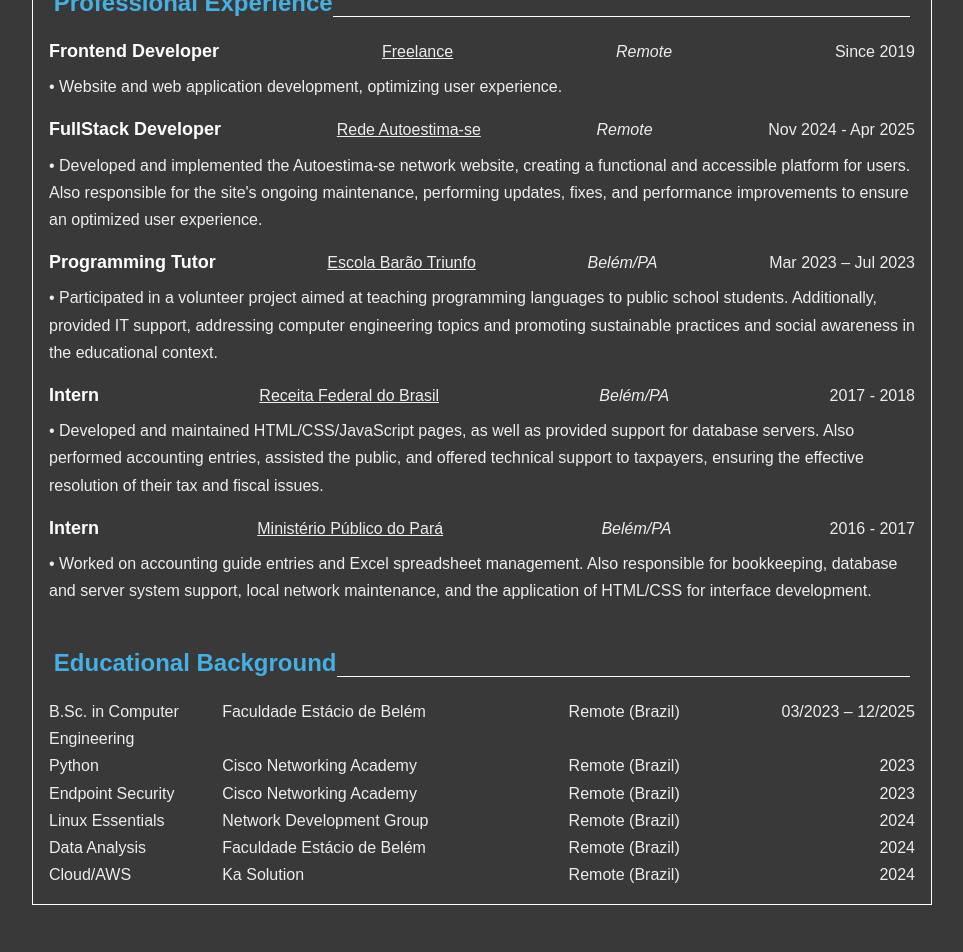
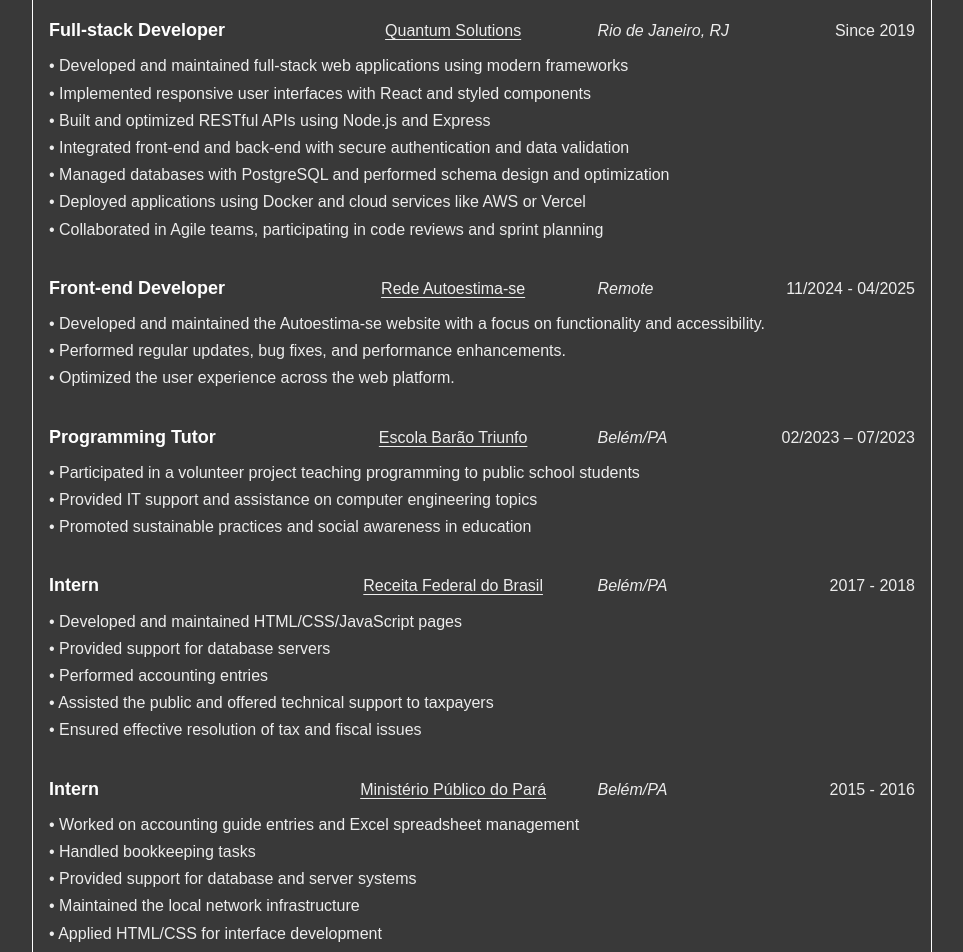
Before and after one commit to quantumcassiopeia/pirateKing-nextjs-resume, a Next.js app: page /en in a window 1280 px wide. Shown: the part 440-1392 px from the top of the page, without its empty margins (158-1121 px from the left). Before the commit the page ends 1345 px from the top, so only its background shows below. Built offline with nearby package versions, Linux system fonts and the light colour scheme; a web font is replaced by a local one.

Commit message:
fix: small bugs

```diff
--- a/messages/en.json
+++ b/messages/en.json
@@ -1,8 +1,7 @@
 {
   "header": {
     "name": "Robert Souza",
-    "job": "Full-stack Developer",
-    "city": "Rio de Janeiro, Brazil",
+    "job": " Senior Full-stack Developer",
     "portfolioTitle": "Portfolio",
     "portfolioLink": "qcsolutions.tech/"
   },
@@ -14,26 +13,24 @@
         "React",
         "Next.js",
         "Node.js",
+        "Nest.js",
         "Django",
+        "PostgreSQL",
         "Graph API",
+        "REST API",
         "Redux",
         "TypeScript",
         "JavaScript",
-        "Git",
-        "Tailwind",
-        "Sass",
-        "CSS",
-        "HTML",
-        "Database",
-        "SQL",
         "Java",
+        "C",
         "C#",
         "C++",
-        "C",
         "Python",
         "Kotlin",
         "Android Jetpack Compose",
-        "LAN"
+        "Git",
+        "Tailwind",
+        "Sass"
       ]
     },
     "softSkills": {
@@ -59,39 +56,67 @@
     "title": "Professional Experience",
     "jobs": [
       {
-        "job": "Frontend Developer",
-        "company": "Freelance",
-        "location": "Remote",
+        "job": "Full-stack Developer",
+        "company": "Quantum Solutions",
+        "location": "Rio de Janeiro, RJ",
         "date": "Since 2019",
-        "description": "Website and web application development, optimizing user experience."
+        "description": [
+          "Developed and maintained full-stack web applications using modern frameworks",
+          "Implemented responsive user interfaces with React and styled components",
+          "Built and optimized RESTful APIs using Node.js and Express",
+          "Integrated front-end and back-end with secure authentication and data validation",
+          "Managed databases with PostgreSQL and performed schema design and optimization",
+          "Deployed applications using Docker and cloud services like AWS or Vercel",
+          "Collaborated in Agile teams, participating in code reviews and sprint planning"
+        ]
       },
       {
-        "job": "FullStack Developer",
+        "job": "Front-end Developer",
         "company": "Rede Autoestima-se",
         "location": "Remote",
-        "date": "Nov 2024 - Apr 2025",
-        "description": "Developed and implemented the Autoestima-se network website, creating a functional and accessible platform for users. Also responsible for the site's ongoing maintenance, performing updates, fixes, and performance improvements to ensure an optimized user experience."
+        "date": "11/2024 - 04/2025",
+        "description": [
+          "Developed and maintained the Autoestima-se website with a focus on functionality and accessibility.",
+          "Performed regular updates, bug fixes, and performance enhancements.",
+          "Optimized the user experience across the web platform."
+        ]
       },
       {
         "job": "Programming Tutor",
         "company": "Escola Barão Triunfo",
         "location": "Belém/PA",
-        "date": "Mar 2023 – Jul 2023",
-        "description": "Participated in a volunteer project aimed at teaching programming languages to public school students. Additionally, provided IT support, addressing computer engineering topics and promoting sustainable practices and social awareness in the educational context."
+        "date": "02/2023 – 07/2023",
+        "description": [
+          "Participated in a volunteer project teaching programming to public school students",
+          "Provided IT support and assistance on computer engineering topics",
+          "Promoted sustainable practices and social awareness in education"
+        ]
       },
       {
         "job": "Intern",
         "company": "Receita Federal do Brasil",
         "location": "Belém/PA",
         "date": "2017 - 2018",
-        "description": "Developed and maintained HTML/CSS/JavaScript pages, as well as provided support for database servers. Also performed accounting entries, assisted the public, and offered technical support to taxpayers, ensuring the effective resolution of their tax and fiscal issues."
+        "description": [
+          "Developed and maintained HTML/CSS/JavaScript pages",
+          "Provided support for database servers",
+          "Performed accounting entries",
+          "Assisted the public and offered technical support to taxpayers",
+          "Ensured effective resolution of tax and fiscal issues"
+        ]
       },
       {
         "job": "Intern",
         "company": "Ministério Público do Pará",
         "location": "Belém/PA",
-        "date": "2016 - 2017",
-        "description": "Worked on accounting guide entries and Excel spreadsheet management. Also responsible for bookkeeping, database and server system support, local network maintenance, and the application of HTML/CSS for interface development."
+        "date": "2015 - 2016",
+        "description": [
+          "Worked on accounting guide entries and Excel spreadsheet management",
+          "Handled bookkeeping tasks",
+          "Provided support for database and server systems",
+          "Maintained the local network infrastructure",
+          "Applied HTML/CSS for interface development"
+        ]
       }
     ]
   },
@@ -102,7 +127,7 @@
         "course": "B.Sc. in Computer Engineering",
         "institution": "Faculdade Estácio de Belém",
         "location": "Remote (Brazil)",
-        "date": "03/2023 – 12/2025"
+        "date": "06/2026"
       },
       {
         "course": "Python",
@@ -117,20 +142,8 @@
         "date": "2023"
       },
       {
-        "course": "Linux Essentials",
-        "institution": "Network Development Group",
-        "location": "Remote (Brazil)",
-        "date": "2024"
-      },
-      {
         "course": "Data Analysis",
         "institution": "Faculdade Estácio de Belém",
-        "location": "Remote (Brazil)",
-        "date": "2024"
-      },
-      {
-        "course": "Cloud/AWS",
-        "institution": "Ka Solution",
         "location": "Remote (Brazil)",
         "date": "2024"
       }
--- a/messages/pt-BR.json
+++ b/messages/pt-BR.json
@@ -1,8 +1,7 @@
 {
   "header": {
     "name": "Robert Souza",
-    "job": "Desenvolvedor Full-stack",
-    "city": "Rio de Janeiro, Brasil",
+    "job": "Desenvolvedor Full-stack Sênior",
     "portfolioTitle": "Portfólio",
     "portfolioLink": "qcsolutions.tech/"
   },
@@ -14,26 +13,24 @@
         "React",
         "Next.js",
         "Node.js",
+        "Nest.js",
         "Django",
+        "PostgreSQL",
         "Graph API",
+        "REST API",
         "Redux",
         "TypeScript",
         "JavaScript",
-        "Git",
-        "Tailwind",
-        "Sass",
-        "CSS",
-        "HTML",
-        "Banco de Dados",
-        "SQL",
         "Java",
+        "C",
         "C#",
         "C++",
-        "C",
         "Python",
         "Kotlin",
         "Android Jetpack Compose",
-        "Redes Locais (LAN)"
+        "Git",
+        "Tailwind",
+        "Sass"
       ]
     },
     "softSkills": {
@@ -41,7 +38,7 @@
       "items": [
         "Trabalho em equipe",
         "Comunicação",
-        "Solução de problemas",
+        "Resolução de problemas",
         "Proatividade",
         "Pensamento crítico",
         "Adaptabilidade",
@@ -51,7 +48,7 @@
         "Responsabilidade",
         "Empatia",
         "Criatividade",
-        "Gestão de tempo"
+        "Gestão do tempo"
       ]
     }
   },
@@ -59,39 +56,66 @@
     "title": "Experiência Profissional",
     "jobs": [
       {
-        "job": "Desenvolvedor Frontend",
-        "company": "Freelance",
-        "location": "Remoto",
+        "job": "Desenvolvedor Full-stack",
+        "company": "Quantum Solutions",
+        "location": "Rio de Janeiro, RJ",
         "date": "Desde 2019",
-        "description": "Desenvolvimento de sites e aplicativos web, otimizando a experiência do usuário."
+        "description": [
+          "Desenvolvimento e manutenção de aplicações web full-stack com frameworks modernos",
+          "Implementação de interfaces responsivas com React e styled-components",
+          "Criação e otimização de APIs RESTful com Node.js e Express",
+          "Integração do front-end e back-end com autenticação segura e validação de dados",
+          "Gerenciamento de bancos de dados PostgreSQL com modelagem e otimização de esquemas",
+          "Deploy de aplicações com Docker e serviços em nuvem como AWS ou Vercel"
+        ]
       },
       {
-        "job": "Desenvolvedor FullStack",
+        "job": "Desenvolvedor Front-end",
         "company": "Rede Autoestima-se",
-        "location": "Remoto (Brasil)",
-        "date": "nov/2024 - abr/2025",
-        "description": "Desenvolvi e implementei o site da rede Autoestima-se, criando uma plataforma funcional e acessível para os usuários. Também fui responsável pela manutenção contínua do site, realizando atualizações, correções e melhorias para garantir uma experiência otimizada."
+        "location": "Remoto",
+        "date": "11/2024 - 04/2025",
+        "description": [
+          "Desenvolvimento e manutenção do site da Autoestima-se com foco em funcionalidade e acessibilidade",
+          "Realização de atualizações, correções de bugs e melhorias de desempenho",
+          "Otimização da experiência do usuário na plataforma web"
+        ]
       },
       {
-        "job": "Extensionista",
+        "job": "Tutor de Programação",
         "company": "Escola Barão Triunfo",
         "location": "Belém/PA",
-        "date": "mar/2023 – jul/2023",
-        "description": "Participei de um projeto voluntário com o objetivo de ensinar linguagens de programação a estudantes de escolas públicas. Além disso, prestei suporte em TI, abordando temas de engenharia da computação e promovendo práticas sustentáveis e de consciência social no contexto educacional."
+        "date": "02/2023 – 07/2023",
+        "description": [
+          "Participação em projeto voluntário ensinando programação para alunos de escolas públicas",
+          "Suporte técnico e orientação sobre tópicos de engenharia da computação",
+          "Promoção de práticas sustentáveis e conscientização social no contexto educacional"
+        ]
       },
       {
         "job": "Estagiário",
         "company": "Receita Federal do Brasil",
         "location": "Belém/PA",
         "date": "2017 - 2018",
-        "description": "Desenvolvi e mantive páginas em HTML/CSS/JavaScript, além de fornecer suporte a servidores de banco de dados. Também executei lançamentos contábeis, atendi ao público e ofereci suporte técnico a contribuintes, garantindo a resolução eficaz de suas questões fiscais e tributárias."
+        "description": [
+          "Desenvolvimento e manutenção de páginas HTML/CSS/JavaScript",
+          "Suporte a servidores de banco de dados",
+          "Lançamentos contábeis",
+          "Atendimento ao público e suporte técnico a contribuintes",
+          "Resolução eficaz de questões fiscais e tributárias"
+        ]
       },
       {
         "job": "Estagiário",
         "company": "Ministério Público do Pará",
         "location": "Belém/PA",
-        "date": "2016 - 2017",
-        "description": "Atuei no lançamento de guias contábeis e no gerenciamento de planilhas Excel. Também fui responsável pela escrituração de livros contábeis, suporte em sistemas de banco de dados e servidores, além de atuar na manutenção de redes locais e na aplicação de HTML/CSS para o desenvolvimento de interfaces."
+        "date": "2015 - 2016",
+        "description": [
+          "Lançamentos contábeis e gerenciamento de planilhas em Excel",
+          "Execução de tarefas de escrituração contábil",
+          "Suporte a banco de dados e sistemas de servidores",
+          "Manutenção da infraestrutura de rede local",
+          "Desenvolvimento de interfaces com HTML/CSS"
+        ]
       }
     ]
   },
@@ -99,10 +123,10 @@
     "title": "Formação Acadêmica",
     "degrees": [
       {
-        "course": "Graduando",
+        "course": "B.Eng. da Computação",
         "institution": "Faculdade Estácio de Belém",
         "location": "Remoto (Brasil)",
-        "date": "03/2023 – 12/2025"
+        "date": "06/2026"
       },
       {
         "course": "Python",
@@ -111,28 +135,16 @@
         "date": "2023"
       },
       {
-        "course": "Endpoint Security",
+        "course": "Segurança de Endpoint",
         "institution": "Cisco Networking Academy",
         "location": "Remoto (Brasil)",
         "date": "2023"
-      },
-      {
-        "course": "Linux Essentials",
-        "institution": "Network Development Group",
-        "location": "Remoto (Brasil)",
-        "date": "2024"
       },
       {
         "course": "Análise de Dados",
         "institution": "Faculdade Estácio de Belém",
         "location": "Remoto (Brasil)",
         "date": "2024"
-      },
-      {
-        "course": "Nuvem/AWS",
-        "institution": "Ka Solution",
-        "location": "Remoto (Brasil)",
-        "date": "2024"
       }
     ]
   }
--- a/src/app/[locale]/globals.scss
+++ b/src/app/[locale]/globals.scss
@@ -24,6 +24,8 @@
   background: #393939;
   -webkit-font-smoothing: antialiased;
   -moz-osx-font-smoothing: grayscale;
+
+  text-underline-offset: 3px;
 }
 
 h1 {
@@ -78,3 +80,7 @@
     border: none;
   }
 }
+
+@page {
+  margin: 0;
+}
--- a/src/components/Education/styles.module.scss
+++ b/src/components/Education/styles.module.scss
@@ -1,6 +1,6 @@
 .educationWrapper {
   display: grid;
-  grid-template-columns: 1fr 2fr 1fr 1fr;
+  grid-template-columns: 2fr 2fr 1fr 1fr;
 }
 
 .date {
--- a/src/components/XP/XP.tsx
+++ b/src/components/XP/XP.tsx
@@ -10,7 +10,7 @@
     company: string;
     location: string;
     date: string;
-    description: string;
+    description: string[];
   }[];
 }) {
   return (
@@ -18,14 +18,18 @@
       <h1 className="sectionTitle">{title}</h1>
       <ul>
         {jobs.map((job, index) => (
-          <li key={index}>
+          <li key={index} className={styles.jobList}>
             <div className={styles.jobHeader}>
               <h2 className={styles.title}>{job.job}</h2>
               <p className={styles.company}>{job.company}</p>
               <p className={styles.location}>{job.location}</p>
-              <p>{job.date}</p>
+              <p className={styles.date}>{job.date}</p>
             </div>
-            <p className={styles.description}>• {job.description}</p>
+            <ul>
+              {job.description.map((description, index) => (
+                <li key={index}>• {description}</li>
+              ))}
+            </ul>
           </li>
         ))}
       </ul>
--- a/src/components/XP/styles.module.scss
+++ b/src/components/XP/styles.module.scss
@@ -1,7 +1,10 @@
+.jobList:not(:last-child) {
+  padding-bottom: 2rem;
+}
+
 .jobHeader {
-  display: flex;
-  flex-wrap: wrap;
-  justify-content: space-between;
+  display: grid;
+  grid-template-columns: 1.8fr 2fr 1fr 1.2fr;
   padding-bottom: 0.5rem;
 
   .title {
@@ -11,13 +14,13 @@
 
   .company {
     text-decoration: underline;
+    text-align: center;
   }
 
   .location {
     font-style: italic;
   }
+  .date {
+    text-align: right;
+  }
 }
-
-.description {
-  padding-bottom: 1rem;
-}
--- a/src/layout/Header/Header.tsx
+++ b/src/layout/Header/Header.tsx
@@ -11,7 +11,6 @@
     <header className={styles.headerWrapper}>
       <h1>{t("name")}</h1>
       <h3>{t("job")}</h3>
-      <h3>{t("city")}</h3>
       <a
         className={styles.portfolio}
         href="https://qcsolutions.tech"
```
